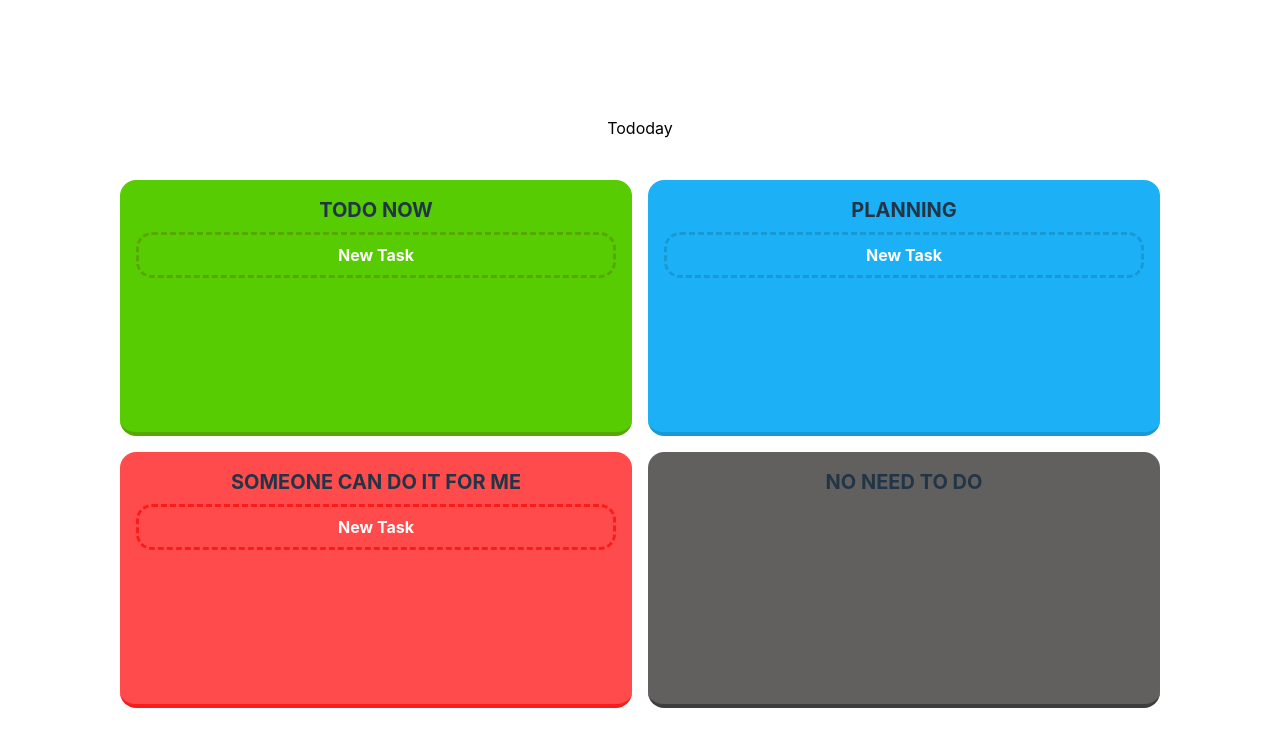
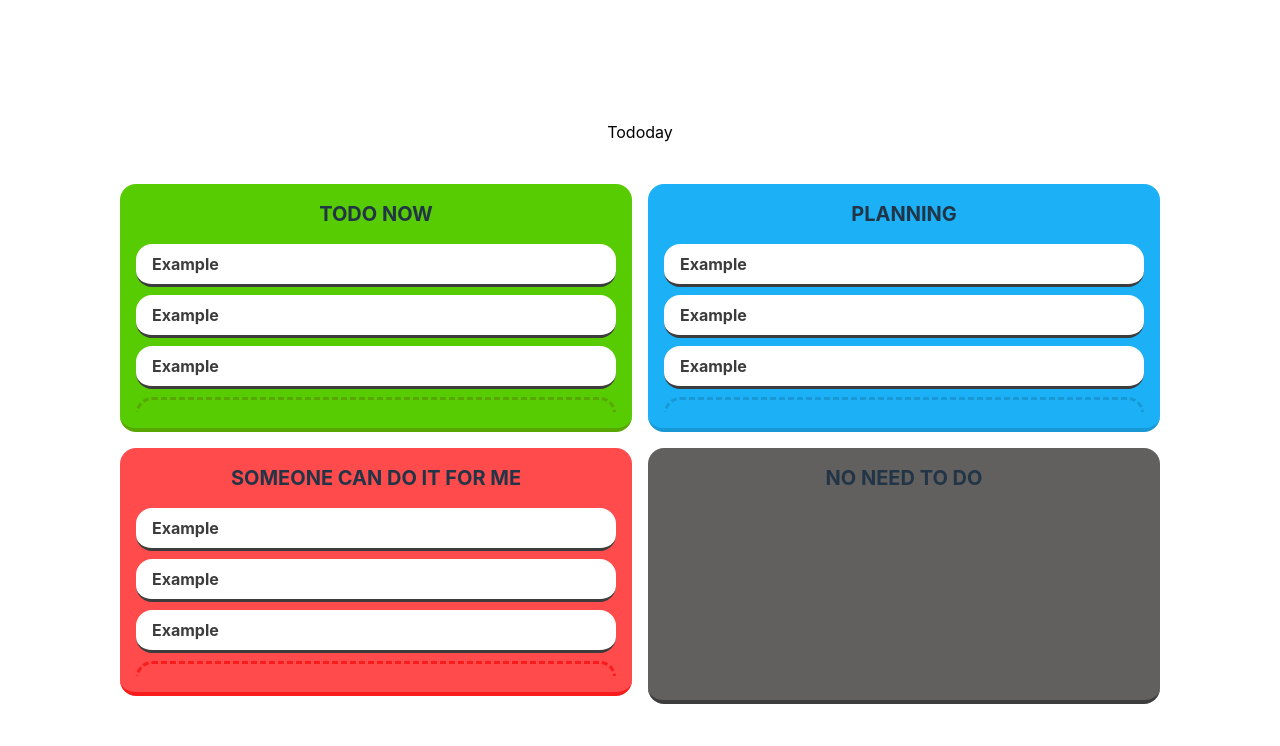
Before and after one commit to OpenUET/TodoDay, a React (Vite) app in the folder client/: page / in a window 1280 px wide. Shown: the top 746 px of the page. Built offline with nearby package versions, Linux system fonts and the light colour scheme; no server answers.

Commit message:
Add scroll to the task list

```diff
--- a/client/src/components/EisenBlock.jsx
+++ b/client/src/components/EisenBlock.jsx
@@ -1,15 +1,21 @@
 import React from 'react';
 import NewTask from './NewTask';
+import Task from './Task';
 
 const EisenBlock = ({ color, bcolor, name }) => {
   const colorClass = color === "green" ? "bg-[#58cc02]" : (color === "red" ? "bg-[#ff4b4b]" : "bg-[#1cb0f6]");
   const bcolorClass = bcolor === "green" ? "border-[#58a700]" : (bcolor === "red" ? "border-[#f81c1c]" : "border-[#1899d6]");
-  const eisenClasses = `${colorClass} border-b-4 ${bcolorClass} p-4 m-2 rounded-2xl flex flex-1 flex-col items-center justify-start w-[512px] h-[256px]`;
+  const eisenClasses = `${colorClass} border-b-4 ${bcolorClass} p-4 m-2 rounded-2xl flex flex-1 flex-col items-center justify-start w-[512px] h-[248px]`;
 
   return (
     <div className={eisenClasses}>
-        <div className="text-xl font-bold uppercase mb-2">{name}</div>
+      <div className="text-xl font-bold uppercase mb-2">{name}</div>
+      <div className="overflow-y-auto w-full">
+        <Task name = "Example"/>
+        <Task name = "Example"/>
+        <Task name = "Example"/>
         <NewTask bcolor={bcolor}/>
+      </div>
     </div>
   );
 };
--- /dev/null
+++ b/client/src/components/Task.jsx
@@ -0,0 +1,13 @@
+import React, { useState } from 'react';
+
+function Task({ name }) {
+  return (
+    <div className="w-full">
+      <div className={`bg-white border-b-[3px] border-[#3c3c3c] text-[#3c3c3c] text-left font-bold py-2 px-4 my-2 rounded-2xl w-full`}>
+        {name}
+      </div>
+    </div>
+  );
+}
+
+export default Task;
--- a/client/src/index.css
+++ b/client/src/index.css
@@ -16,6 +16,30 @@
   -webkit-font-smoothing: antialiased;
   -moz-osx-font-smoothing: grayscale;
   -webkit-text-size-adjust: 100%;
+}
+
+/* width */
+::-webkit-scrollbar {
+  width: 6px;
+}
+
+/* Track */
+::-webkit-scrollbar-track {
+  background: #f1f1f1;
+  border-radius: 5px;
+  display: none;
+}
+
+/* Handle */
+::-webkit-scrollbar-thumb {
+  background: #888;
+  border-radius: 5px;
+  display: none;
+}
+
+/* Handle on hover */
+::-webkit-scrollbar-thumb:hover {
+  background: #555;
 }
 
 a {
```
